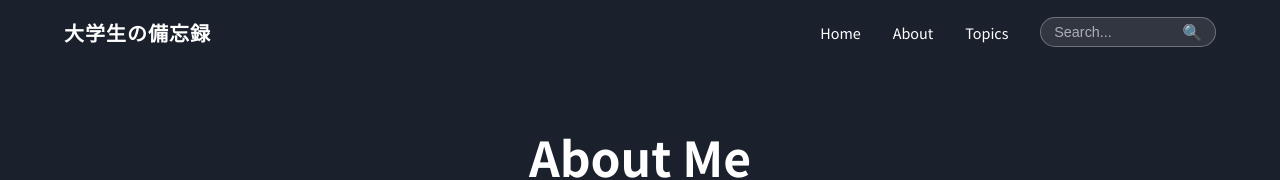
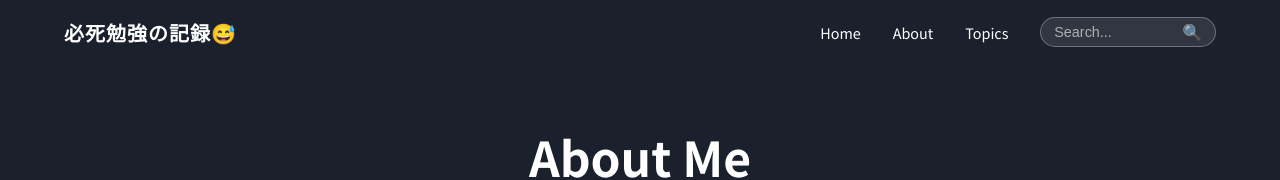
Before and after one commit to Chienkasu/my-study-log, a Next.js app: page /about in a window 1280 px wide. Shown: the top 180 px of the page. Built offline with nearby package versions, Linux system fonts and the light colour scheme.

Commit message:
sasasdfasdaf

```diff
--- a/src/components/Footer.js
+++ b/src/components/Footer.js
@@ -7,7 +7,7 @@ export default function Footer() {
       <div className={styles.container}>
         <div className={styles.topSection}>
           <div className={styles.brand}>
-            <h2 className={styles.logo}>大学生の備忘録</h2>
+            <h2 className={styles.logo}>必死勉強の記録😅</h2>
             <p className={styles.description}>
               Learning, Coding, and Archiving.
               <br />
@@ -29,8 +29,7 @@ export default function Footer() {
 
         <div className={styles.bottomSection}>
           <p>
-            &copy; {new Date().getFullYear()} Daigakusei no Bibouroku. All
-            rights reserved.
+            &copy; {new Date().getFullYear()} 必死勉強の記録😅
           </p>
         </div>
       </div>
--- a/src/components/Header.js
+++ b/src/components/Header.js
@@ -25,7 +25,7 @@ export default function Header() {
     >
       <div className={styles.container}>
         <Link href="/" className={styles.logo}>
-          大学生の備忘録
+          必死勉強の記録😅
         </Link>
 
         {/* デスクトップ用ナビ */}
```
